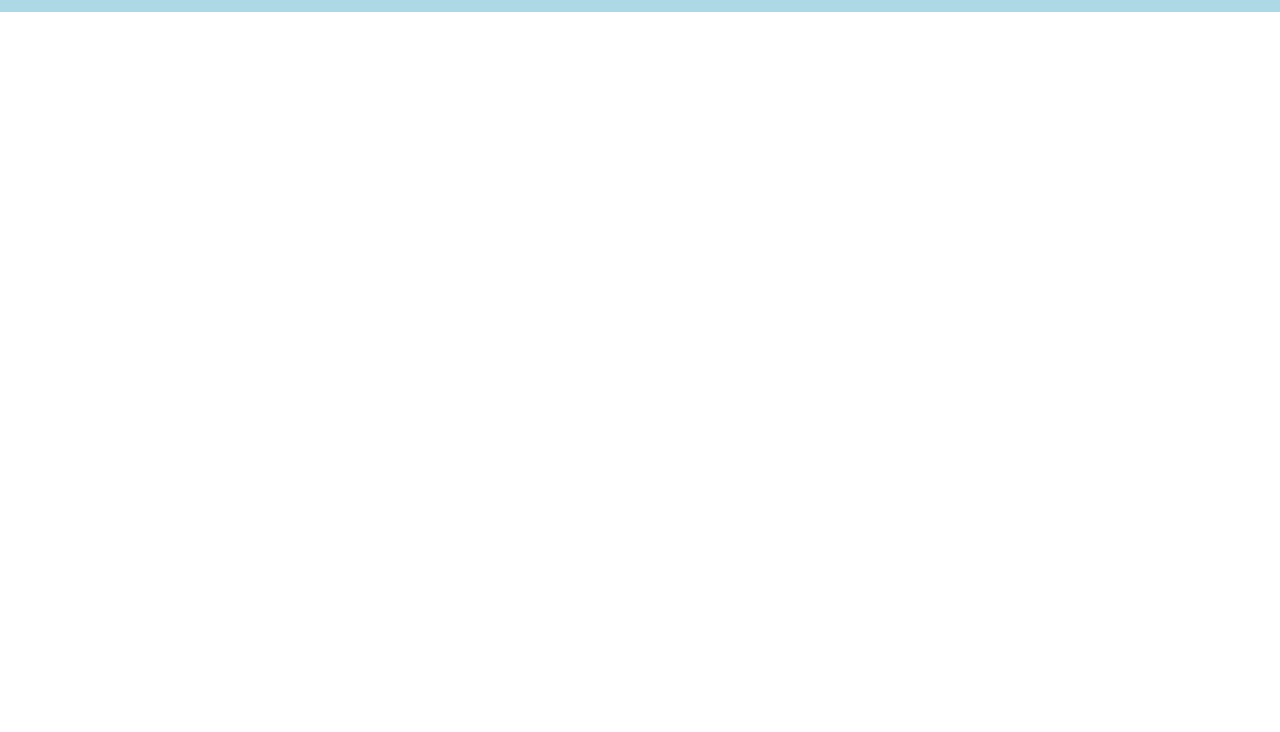
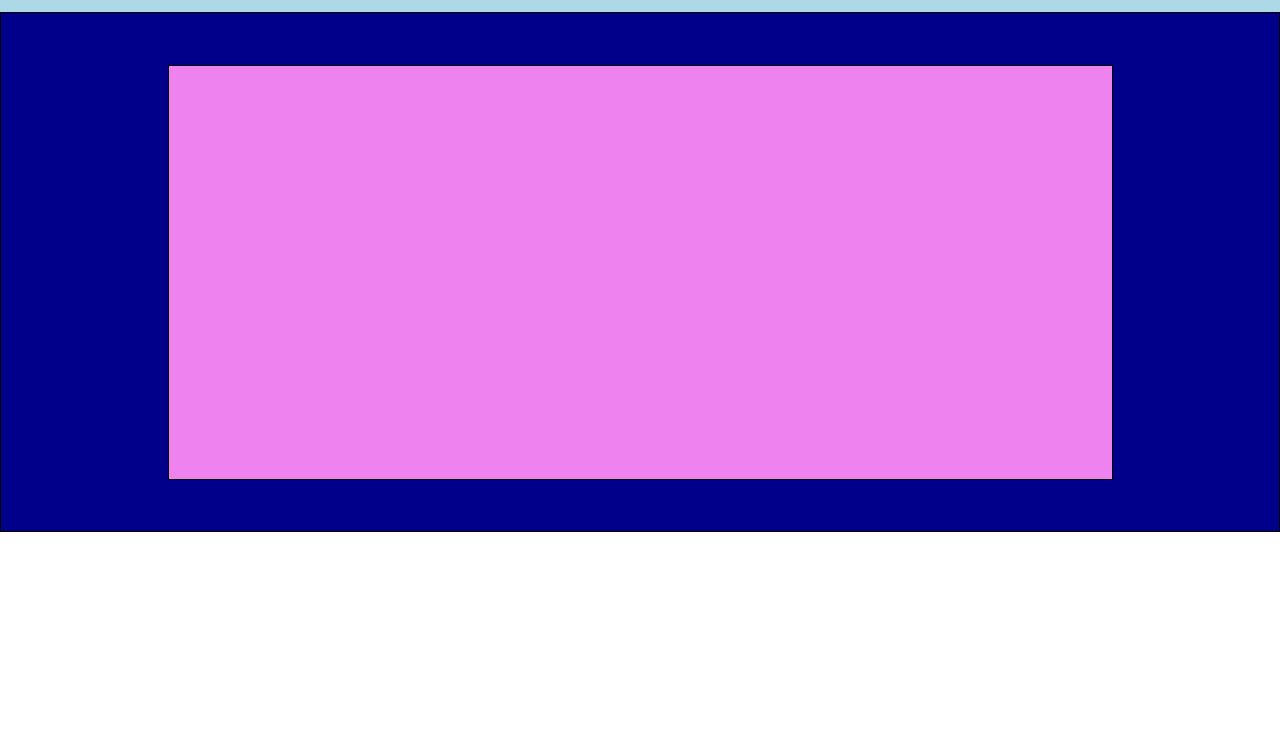
Before and after one commit to marroccuandrea/htmlcss-struttura-discord, a plain HTML site: page index.html in a window 1280 px wide. Shown: the part 68-800 px from the top of the page. Drawn offline with Linux system fonts and the light colour scheme.

Commit message:
[add] jumbotron

```diff
--- a/css/style.css
+++ b/css/style.css
@@ -5,7 +5,7 @@
   }
 
 .debug{
-  background-color: rgba(255,0,0,.2);
+  background-color: #DAA521;
   border: 1px solid black;
   }
 
@@ -73,3 +73,20 @@ nav ul li a{
     align-items: center;
     padding-right: 10px;
 }
+
+.jumbotron{
+    display: flex;
+    background-color: #00008B;
+    height: 520px;
+    align-items: center;
+}
+
+.container-jumbo{
+    display: flex;
+    width: 945px;
+    height: 415px;
+    background-color: #EE83EF;
+    border: 1px solid black;
+    margin: 0 auto;
+
+}
--- a/index.html
+++ b/index.html
@@ -38,7 +38,9 @@
     </header>
 
     <main>
-
+        <div class="jumbotron debug">
+            <div class="container-jumbo debug"></div>
+        </div>
     </main>
 
     <footer>
```
